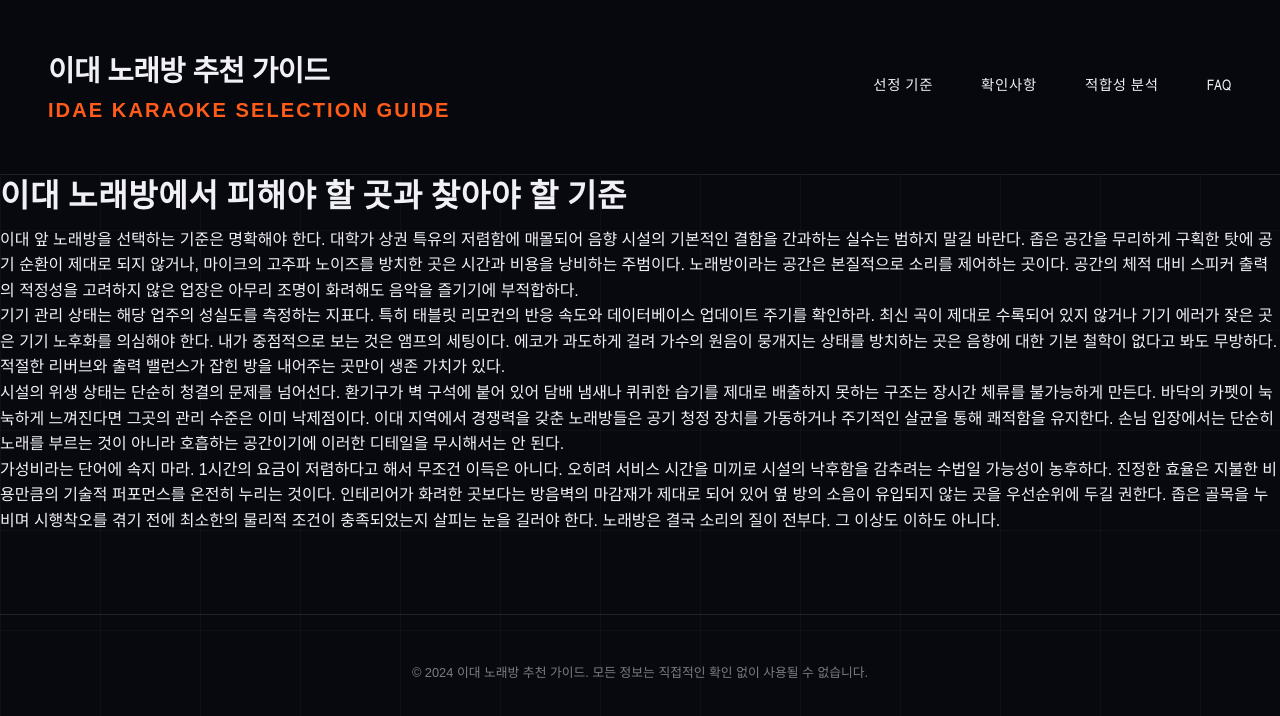
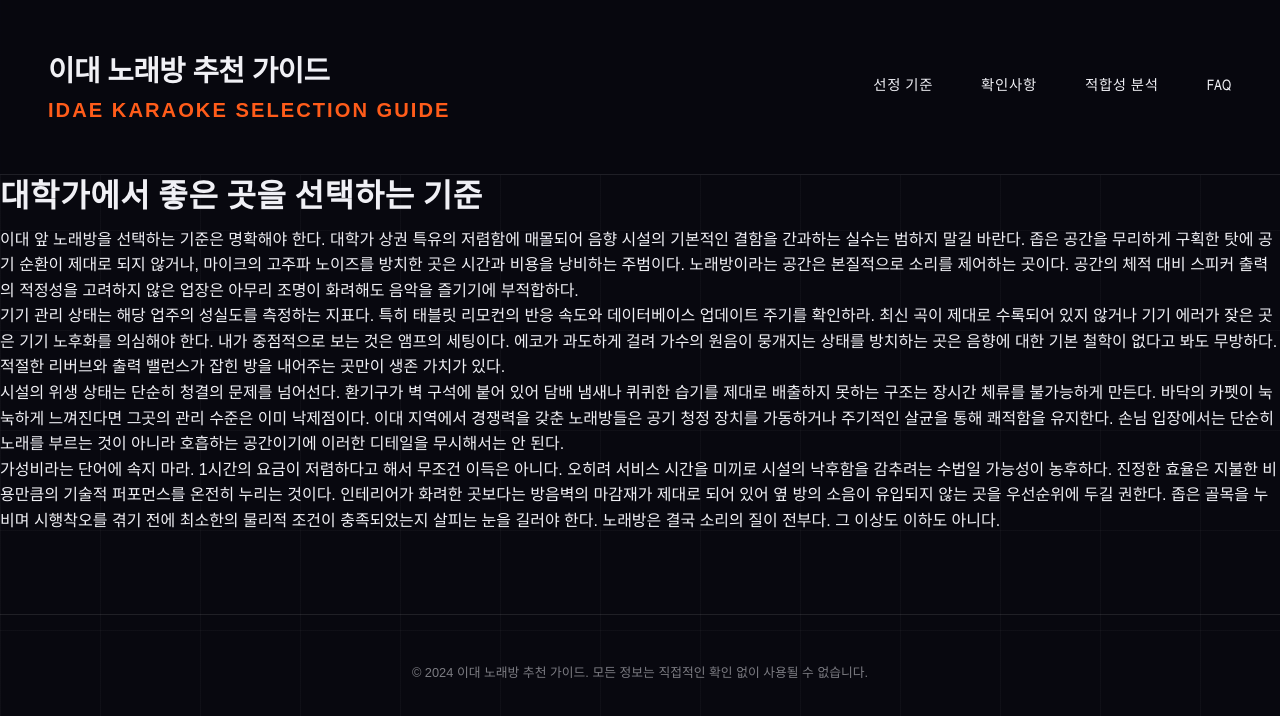
Before and after one commit to dydrkrtks7-cmd/bp-t3b05-yc-room-top5, a plain HTML site: page index.html in a window 1280 px wide. Drawn offline with Linux system fonts and the light colour scheme.

Commit message:
deploy: garbage-free snapshot 2026-08-27T11:59:43.193Z

```diff
--- a/index.html
+++ b/index.html
@@ -3,11 +3,11 @@
 <head>
  <meta charset="UTF-8">
  <meta name="viewport" content="width=device-width, initial-scale=1.0">
- <title>이대 노래방에서 피해야 할 곳과 찾아야 할 기준</title>
+ <title>대학가에서 좋은 곳을 선택하는 기준</title>
  <meta name="description" content="이대역 주변 노래방을 단순 나열하지 않습니다. 소리, 공간, 가격이라는 세 가지 핵심 조건으로 당신에게 맞는 최적의 장소를 찾아드립니다.">
  <meta name="keywords" content="이대 노래방 추천, 이대역 노래방, 홍대 노래방 비교, 노래방 추천 가이드, 노래방 선택 기준">
  <link rel="canonical" href="https://idae-karaoke-note.best-samseong-hotplace.xyz/">
- <meta property="og:title" content="이대 노래방에서 피해야 할 곳과 찾아야 할 기준">
+ <meta property="og:title" content="대학가에서 좋은 곳을 선택하는 기준">
  <meta property="og:description" content="이대역 주변 노래방을 단순 나열하지 않습니다. 소리, 공간, 가격이라는 세 가지 핵심 조건으로 당신에게 맞는 최적의 장소를 찾아드립니다.">
  <meta property="og:type" content="website">
  <meta property="og:url" content="https://idae-karaoke-note.best-samseong-hotplace.xyz/">
@@ -570,7 +570,7 @@
  </header>
 
  <main>
-      <h1>이대 노래방에서 피해야 할 곳과 찾아야 할 기준</h1>
+      <h1>대학가에서 좋은 곳을 선택하는 기준</h1>
       <div class="content">
         <p>이대 앞 노래방을 선택하는 기준은 명확해야 한다. 대학가 상권 특유의 저렴함에 매몰되어 음향 시설의 기본적인 결함을 간과하는 실수는 범하지 말길 바란다. 좁은 공간을 무리하게 구획한 탓에 공기 순환이 제대로 되지 않거나, 마이크의 고주파 노이즈를 방치한 곳은 시간과 비용을 낭비하는 주범이다. 노래방이라는 공간은 본질적으로 소리를 제어하는 곳이다. 공간의 체적 대비 스피커 출력의 적정성을 고려하지 않은 업장은 아무리 조명이 화려해도 음악을 즐기기에 부적합하다.</p>
         <p>기기 관리 상태는 해당 업주의 성실도를 측정하는 지표다. 특히 태블릿 리모컨의 반응 속도와 데이터베이스 업데이트 주기를 확인하라. 최신 곡이 제대로 수록되어 있지 않거나 기기 에러가 잦은 곳은 기기 노후화를 의심해야 한다. 내가 중점적으로 보는 것은 앰프의 세팅이다. 에코가 과도하게 걸려 가수의 원음이 뭉개지는 상태를 방치하는 곳은 음향에 대한 기본 철학이 없다고 봐도 무방하다. 적절한 리버브와 출력 밸런스가 잡힌 방을 내어주는 곳만이 생존 가치가 있다.</p>
```
